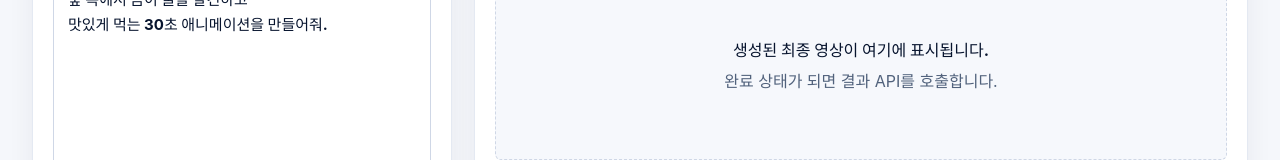
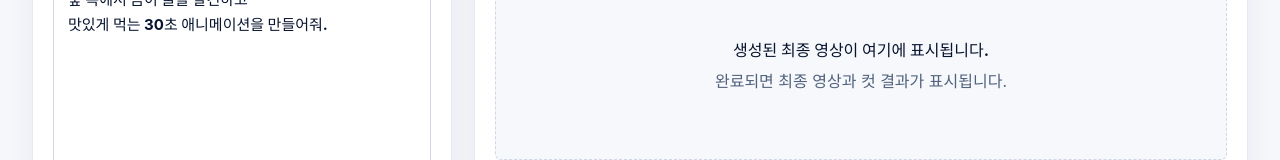
Before and after one commit to XIOZ119/prompt-to-animation-generator, a React (Vite) app in the folder frontend/: page / in a window 1280 px wide. Shown: the part 200-360 px from the top of the page. Built offline with nearby package versions, Linux system fonts and the light colour scheme; no server answers.

Commit message:
chore: 상태 및 결과 안내 문구 수정

```diff
--- a/frontend/src/components/ProgressPanel.tsx
+++ b/frontend/src/components/ProgressPanel.tsx
@@ -44,13 +44,9 @@ function ProgressPanel({ status, isCreating, errorMessage }: ProgressPanelProps)
               )}
             </div>
 
-            {isCompleted ? (
+            {isCompleted && (
               <p className="status-message">
                 애니메이션 생성이 성공적으로 완료되었습니다!
-              </p>
-            ) : (
-              <p className="status-message">
-                {status?.currentStepMessage || '생성 요청을 준비하고 있습니다.'}
               </p>
             )}
 
--- a/frontend/src/components/SceneResult.tsx
+++ b/frontend/src/components/SceneResult.tsx
@@ -24,7 +24,7 @@ function SceneResult({ result, selectedCutOrder, onSelectCut }: SceneResultProps
       ) : (
         <div className="result-empty">
           <strong>생성된 최종 영상이 여기에 표시됩니다.</strong>
-          <span>완료 상태가 되면 결과 API를 호출합니다.</span>
+          <span>완료되면 최종 영상과 컷 결과가 표시됩니다.</span>
         </div>
       )}
 
```
